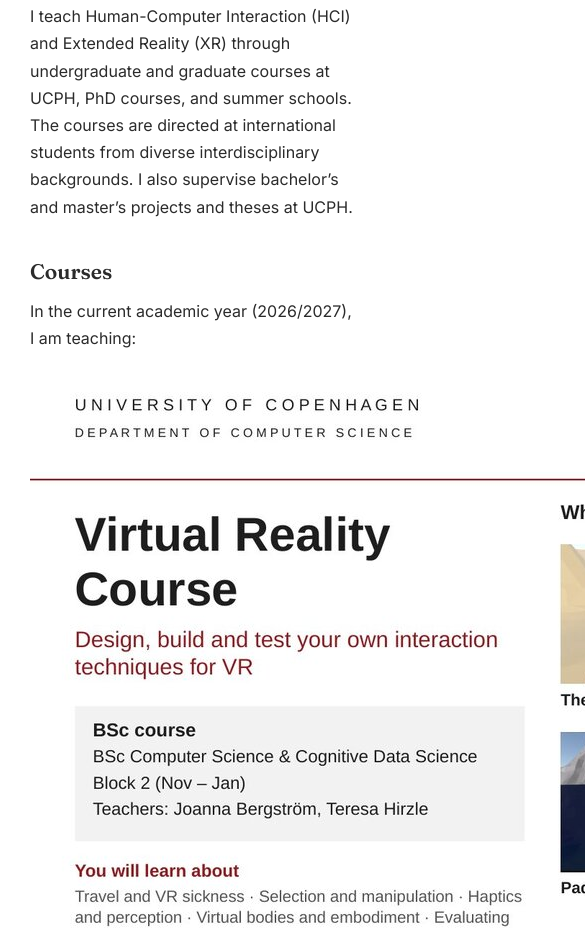
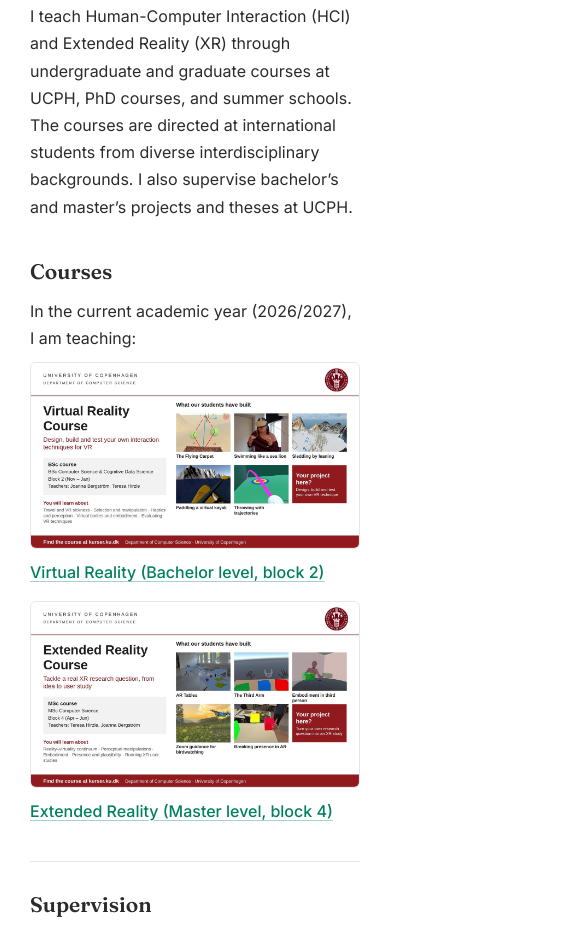
Before and after one commit to thirzle/thirzle.github.io, a plain HTML site: page teaching.html in a window 390 px wide. Shown: the part 170-1098 px from the top of the page, 585 px wide, since content can reach past the window. Drawn offline with nearby package versions, Linux system fonts and the light colour scheme.

Commit message:
updated style

```diff
--- a/css/style.css
+++ b/css/style.css
@@ -583,3 +583,34 @@ a.pub-thumb:hover img {
 		max-width: 320px;
 	}
 }
+
+
+/* Course previews on the teaching page */
+.course-previews {
+	margin-top: 10px;
+}
+
+a.course-preview {
+	display: block;
+	margin-bottom: 10px;
+	text-decoration: none;
+}
+
+a.course-preview img {
+	width: 100%;
+	height: auto;
+	border-radius: 6px;
+	border: 1px solid var(--border);
+	transition: transform 0.2s ease, box-shadow 0.2s ease;
+}
+
+a.course-preview:hover img {
+	transform: translateY(-2px);
+	box-shadow: 0 6px 16px rgba(0, 0, 0, 0.08);
+}
+
+@media (max-width: 767px) {
+	.course-previews .col-sm-6 + .col-sm-6 {
+		margin-top: 15px;
+	}
+}
```
Also changed, not shown: about.html (+1 -1 lines), events.html (+1 -1 lines), index.html (+1 -1 lines), publications.html (+1 -1 lines).
